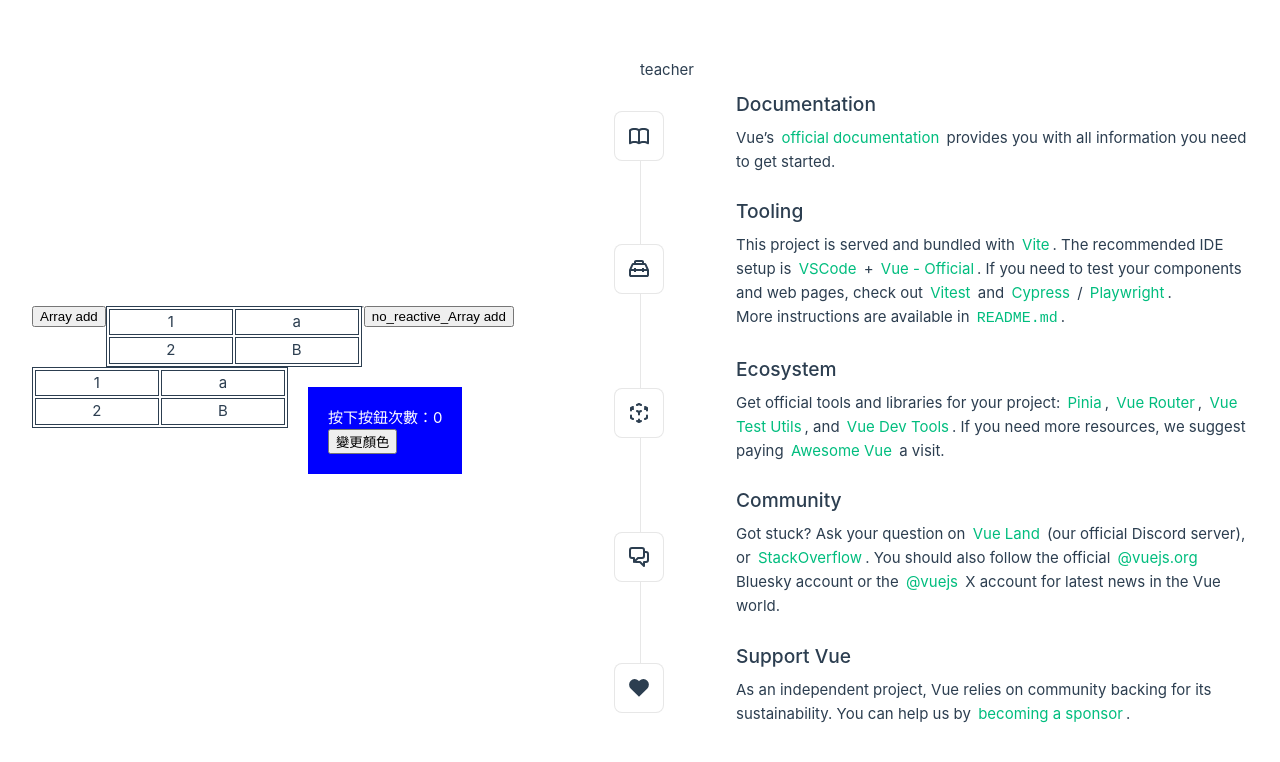
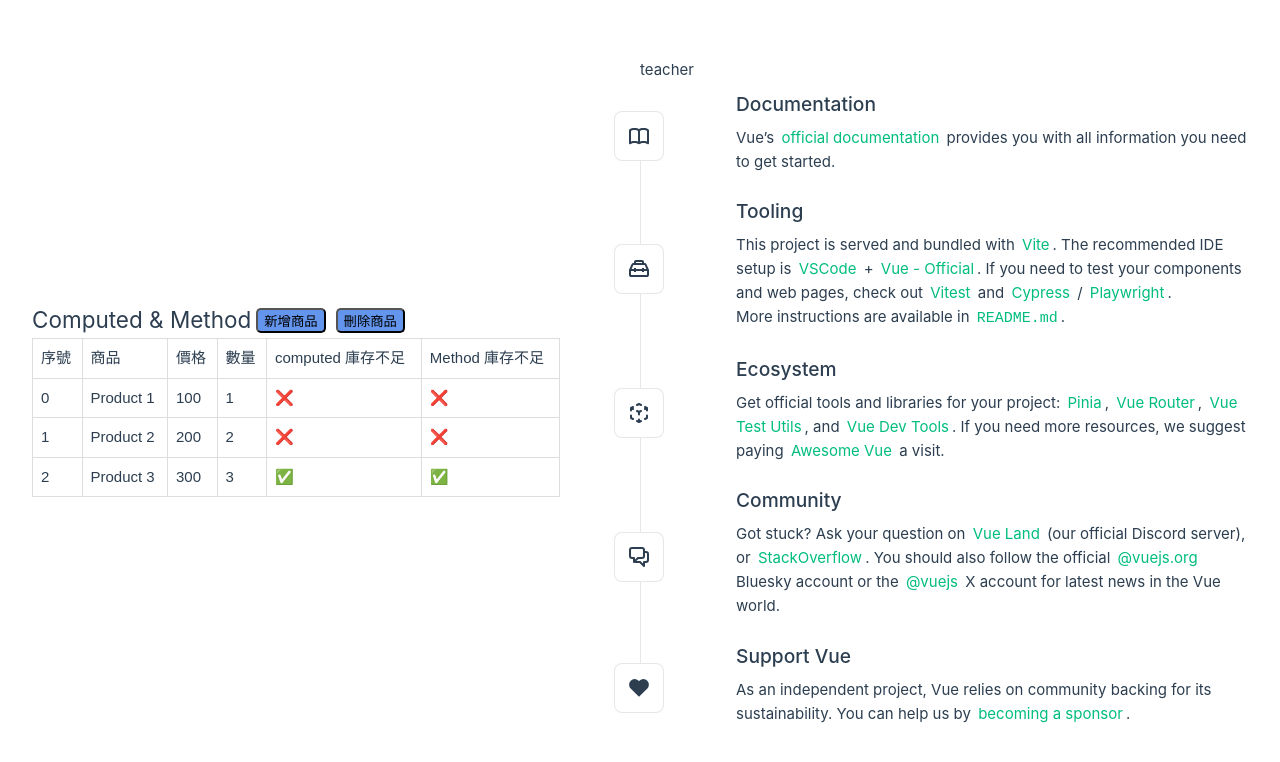
Before and after one commit to JerryChang0504/20250908, a Vue app: page / in a window 1280 px wide. Shown: the top 762 px of the page. Built offline with nearby package versions, Linux system fonts and the light colour scheme.

Commit message:
ComputedAndMethod.vue

```diff
--- a/src/App.vue
+++ b/src/App.vue
@@ -5,6 +5,7 @@ import PropComponent from './components/PropComponent.vue'
 import RefCount from './components/RefCount.vue'
 import ReactiveComp from './components/ReactiveComp.vue'
 import ChangColor from './components/ChangColor.vue'
+import ComputedAndMethod from './components/ComputedAndMethod.vue'
 const msgT = "I'm Jerry"
 </script>
 
@@ -15,8 +16,9 @@ const msgT = "I'm Jerry"
     <div class="wrapper">
       <!-- <HelloWorld msg="You do it!" /> -->
       <!-- <RefCount /> -->
-      <ReactiveComp />
-      <ChangColor />
+      <!-- <ReactiveComp /> -->
+      <!-- <ChangColor /> -->
+      <ComputedAndMethod />
     </div>
   </header>
 
--- /dev/null
+++ b/src/components/ComputedAndMethod.vue
@@ -0,0 +1,70 @@
+<script setup>
+import { reactive, computed } from 'vue'
+const products = reactive([
+  { id: 1, name: 'Product 1', price: 100, quantity: 1 },
+  { id: 2, name: 'Product 2', price: 200, quantity: 2 },
+  { id: 3, name: 'Product 3', price: 300, quantity: 3 },
+])
+const limitquantity = 2
+
+const InventoryByComputed = computed(() => {
+  const result = {}
+  for (const p of products) {
+    result[p.id] = p.quantity > limitquantity ? '✅' : '❌'
+  }
+  console.log(`computed`)
+  return result
+})
+
+const InventoryByMethod = (quantity) => {
+  console.log(`method`)
+  return quantity > limitquantity ? '✅' : '❌'
+}
+</script>
+
+<template>
+  <h2>Computed & Method</h2>
+  <button @click="addProduct">新增商品</button>
+  <button @click="removeProduct">刪除商品</button>
+  <table>
+    <tbody>
+      <tr>
+        <th>序號</th>
+        <th>商品</th>
+        <th>價格</th>
+        <th>數量</th>
+        <th>computed 庫存不足</th>
+        <th>Method 庫存不足</th>
+      </tr>
+      <tr v-for="(product, index) in products" :key="product.id">
+        <td>{{ index }}</td>
+        <td>{{ product.name }}</td>
+        <td>{{ product.price }}</td>
+        <td>{{ product.quantity }}</td>
+        <td>{{ InventoryByComputed[product.id] }}</td>
+        <td>{{ InventoryByMethod(product.quantity) }}</td>
+      </tr>
+    </tbody>
+  </table>
+</template>
+
+<style scoped>
+/* //table 表格美化 */
+table {
+  font-family: arial, sans-serif;
+  border-collapse: collapse;
+  width: 100%;
+}
+
+td,
+th {
+  border: 1px solid #dddddd;
+  text-align: left;
+  padding: 8px;
+}
+button {
+  border-radius: 5px;
+  margin: 5px 5px;
+  background-color: cornflowerblue;
+}
+</style>
```
